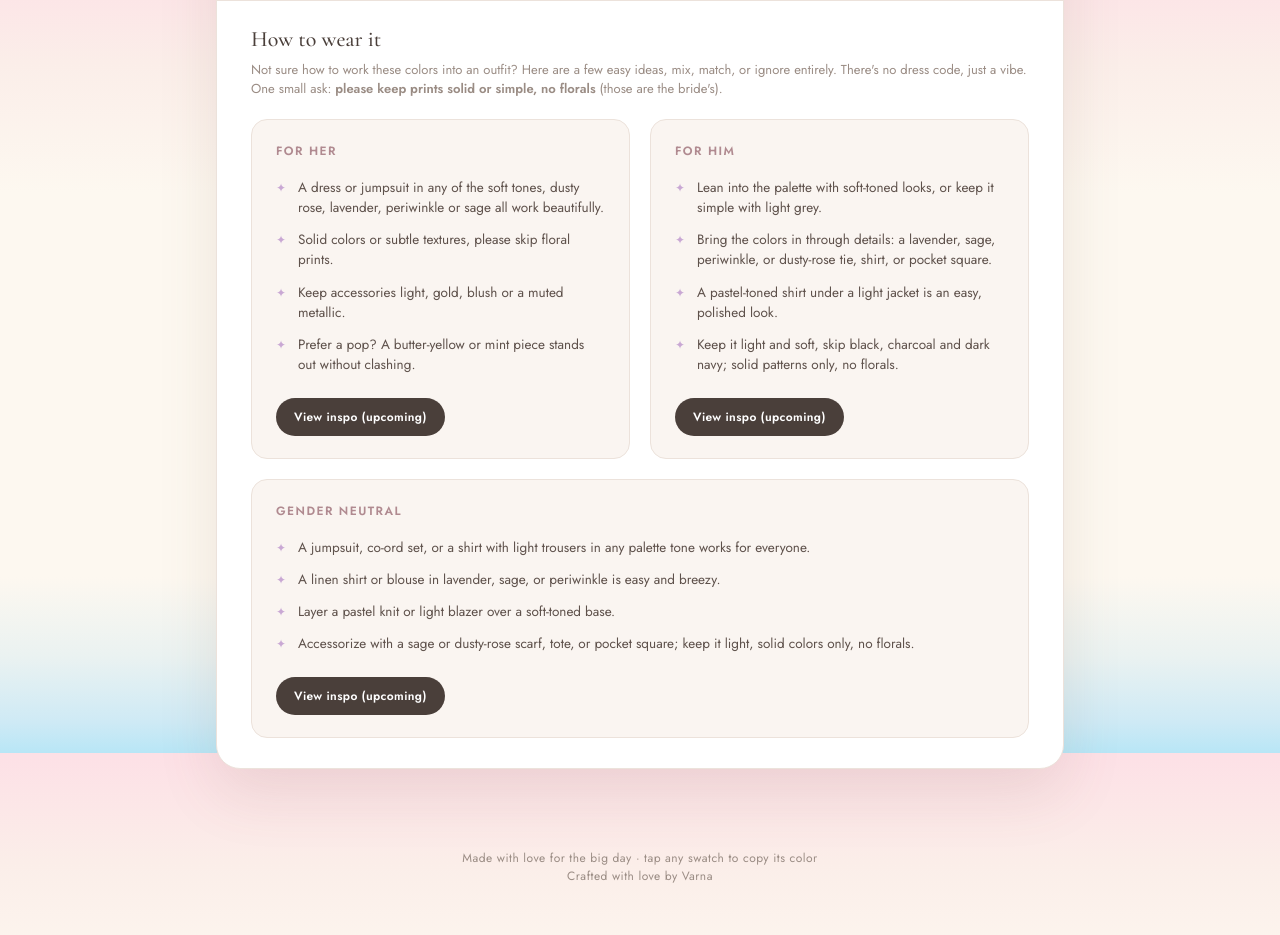
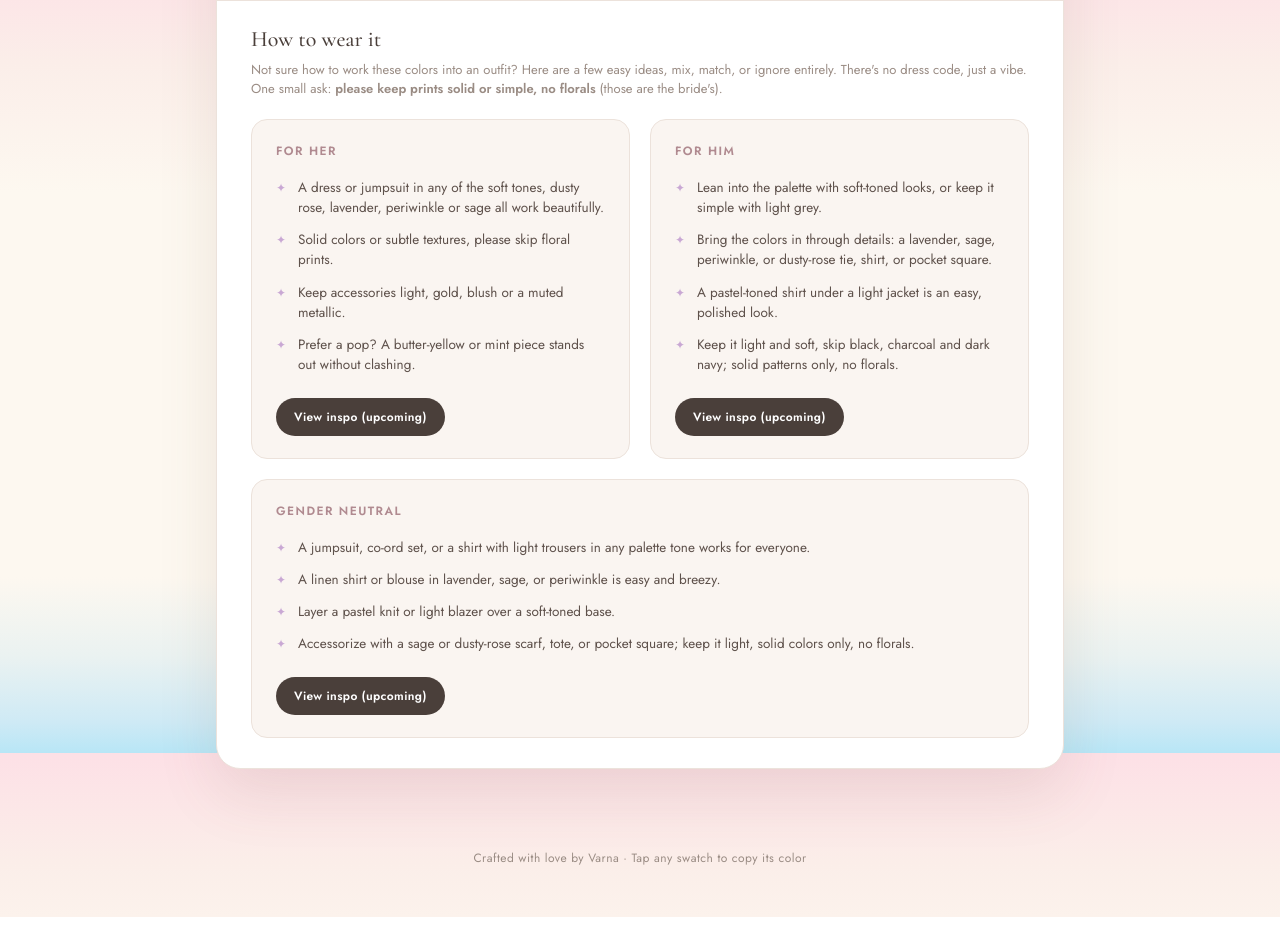
Before and after one commit to varnds/pbf-wedding-colors, a plain HTML site: page index.html in a window 1280 px wide. Shown: the part 1647-2582 px from the top of the page. Drawn offline with nearby package versions, Linux system fonts and the light colour scheme.

Commit message:
Update footer to single line
Co-Authored-By: Claude Opus 4.8 <noreply@anthropic.com>

```diff
--- a/index.html
+++ b/index.html
@@ -289,7 +289,7 @@
     </div>
   </div>
 
-  <footer>Made with love for the big day · tap any swatch to copy its color<br>Crafted with love by Varna</footer>
+  <footer>Crafted with love by Varna · Tap any swatch to copy its color</footer>
 
   <div class="toast" id="toast"></div>
 
```
